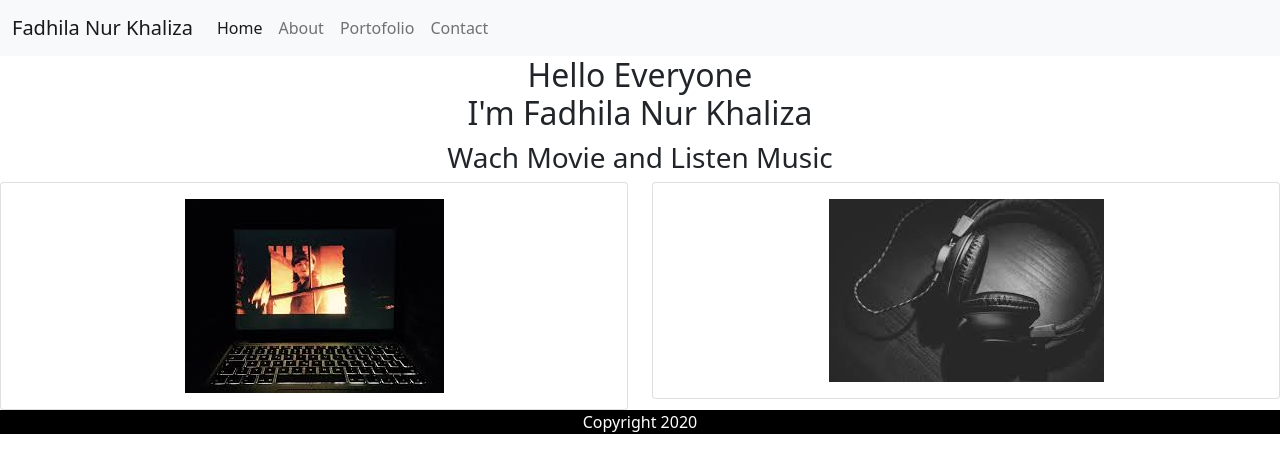
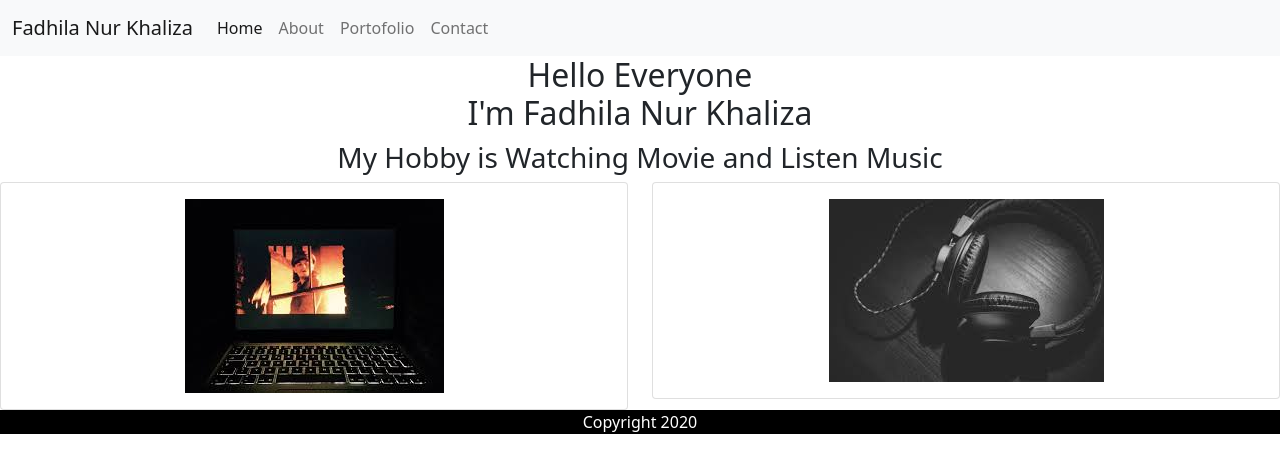
Before and after one commit to deameliaputri/Card, a plain HTML site: page card/index.html in a window 1280 px wide. Drawn offline with nearby package versions, Linux system fonts and the light colour scheme.

Commit message:
Update index.html

```diff
--- a/card/index.html
+++ b/card/index.html
@@ -38,7 +38,7 @@
 	</nav>
 
 	<h2>Hello Everyone <br/>I'm Fadhila Nur Khaliza</h2>
-	<h3>Wach Movie and Listen Music</h3>
+	<h3>My Hobby is Watching Movie and Listen Music</h3>
 
 	<div class="row">
 	  <div class="col-sm-6">
```
